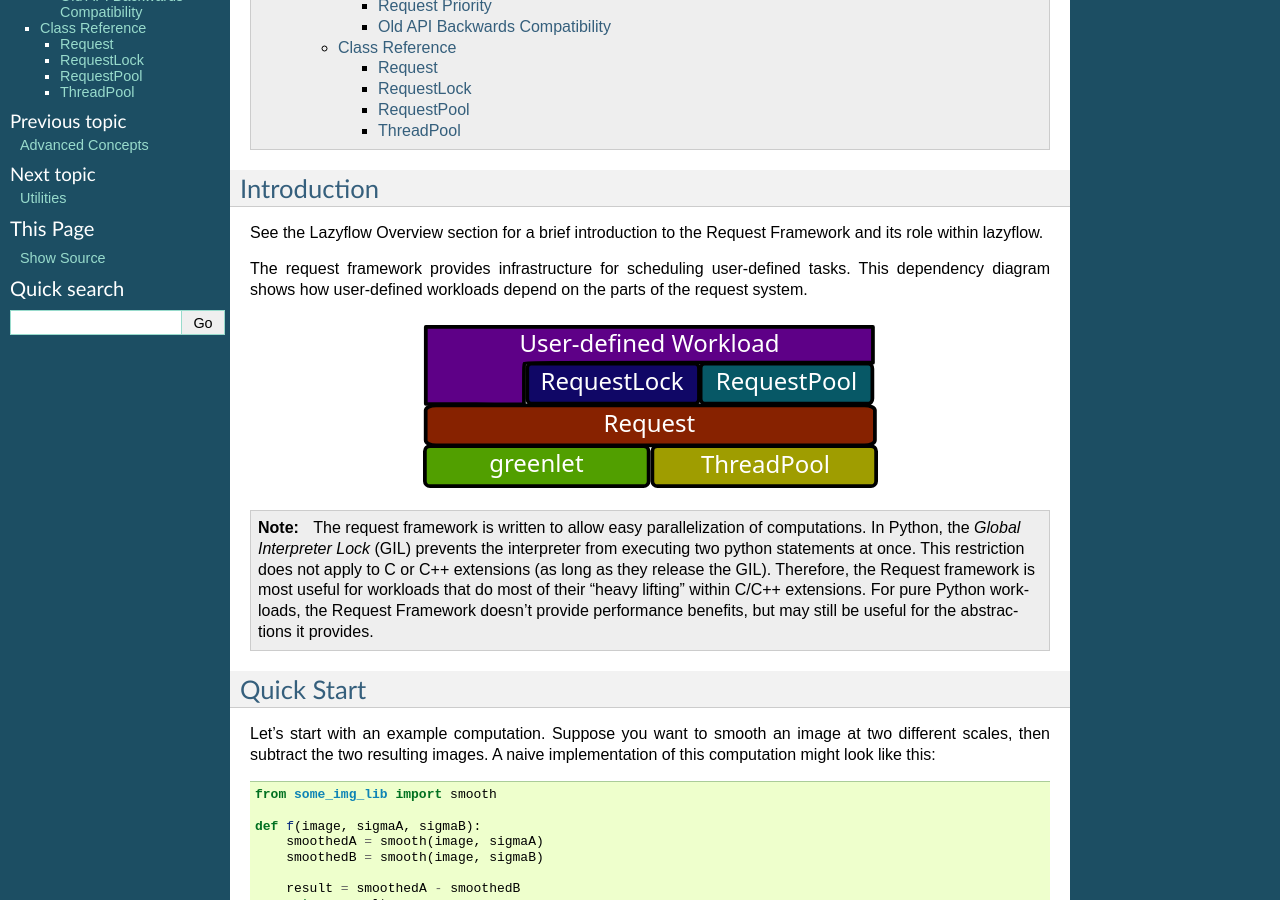
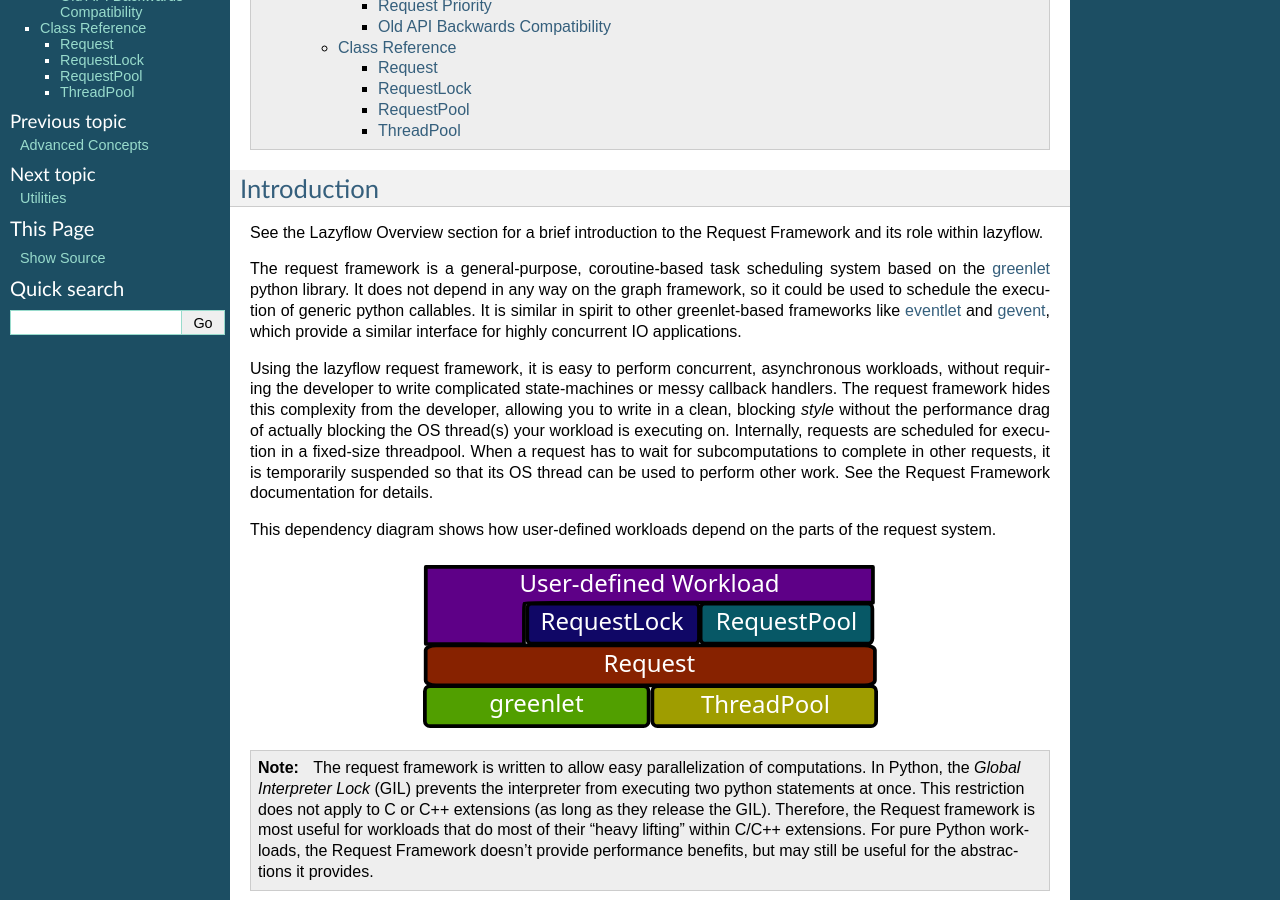
Before and after one commit to ilastik/ilastik, a Sphinx documentation site: the page built from docs/request.rst, in a window 1280 px wide and 900 px high, scrolled down 502 px. Built offline with Sphinx 7.4.7, drawn with Linux system fonts in a browser that asks for light colours; formulas are drawn with MathJax 3.

Commit message:
docs: request: Copied intro from lazyflow overview, and fixed a few links.

```diff
--- a/docs/lazyflow_overview.rst
+++ b/docs/lazyflow_overview.rst
@@ -27,7 +27,7 @@ Request Framework
 
 The request framework is a general-purpose, coroutine-based task scheduling system based on the `greenlet <http://pypi.python.org/pypi/greenlet>`_ python library.
 It does not depend in any way on the graph framework, so it could be used to schedule the execution of generic python callables.
-It is similar in spirit to other greenlet-based frameworks like eventlet and gevent, which provide a similar interface for
+It is similar in spirit to other greenlet-based frameworks like `eventlet <http://eventlet.net>`_ and `gevent <http://www.gevent.org>`_, which provide a similar interface for
 highly concurrent IO applications.
 
 Using the lazyflow request framework, it is easy to perform concurrent, asynchronous workloads, without requiring the developer
@@ -35,10 +35,10 @@ to write complicated state-machines or messy callback handlers.  The request fra
 allowing you to write in a clean, blocking *style* without the performance drag of actually blocking the OS thread(s) your workload is executing on.
 Internally, requests are scheduled for execution in a fixed-size threadpool.  When a request has to wait for subcomputations to
 complete in other requests, it is temporarily suspended so that its OS thread can be used to perform other work.
-See the Request Framework documentation for details.
+See the :ref:`request-framework` documentation for details.
 
 Utility Library
 ===============
 
 Any functionality not directly related to requests or graph operations is part of the utility module.
-See the utility module documentation for details.
+See the :ref:`lazyflow-utilities` module documentation for details.
--- a/docs/request.rst
+++ b/docs/request.rst
@@ -1,3 +1,6 @@
+
+.. _request-framework:
+
 ==========================
 Lazyflow Request Framework
 ==========================
@@ -10,7 +13,19 @@ Introduction
 
 See the Lazyflow Overview section for a brief introduction to the Request Framework and its role within lazyflow.
 
-The request framework provides infrastructure for scheduling user-defined tasks.  This dependency diagram shows how user-defined workloads depend on the parts of the request system.
+The request framework is a general-purpose, coroutine-based task scheduling system based on the `greenlet <http://pypi.python.org/pypi/greenlet>`_ python library.
+It does not depend in any way on the graph framework, so it could be used to schedule the execution of generic python callables.
+It is similar in spirit to other greenlet-based frameworks like `eventlet <http://eventlet.net>`_ and `gevent <http://www.gevent.org>`_, which provide a similar interface for
+highly concurrent IO applications.
+
+Using the lazyflow request framework, it is easy to perform concurrent, asynchronous workloads, without requiring the developer
+to write complicated state-machines or messy callback handlers.  The request framework hides this complexity from the developer,
+allowing you to write in a clean, blocking *style* without the performance drag of actually blocking the OS thread(s) your workload is executing on.
+Internally, requests are scheduled for execution in a fixed-size threadpool.  When a request has to wait for subcomputations to
+complete in other requests, it is temporarily suspended so that its OS thread can be used to perform other work.
+See the Request Framework documentation for details.
+
+This dependency diagram shows how user-defined workloads depend on the parts of the request system.
 
 .. figure:: images/request_framework_structure.svg
    :scale: 100  %
--- a/docs/utilities.rst
+++ b/docs/utilities.rst
@@ -1,3 +1,6 @@
+
+.. _lazyflow-utilities:
+
 =========
 Utilities
 =========
```
Also changed, not shown: 12 other files.
